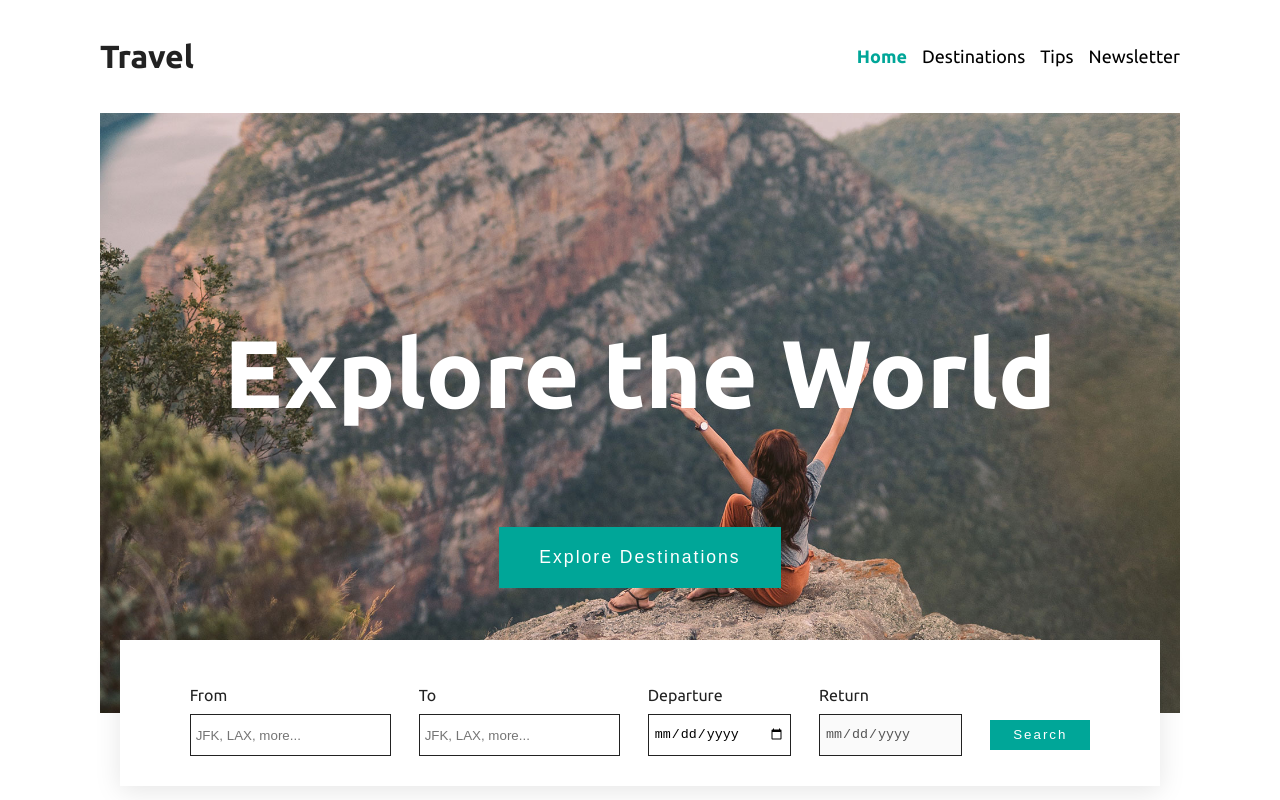
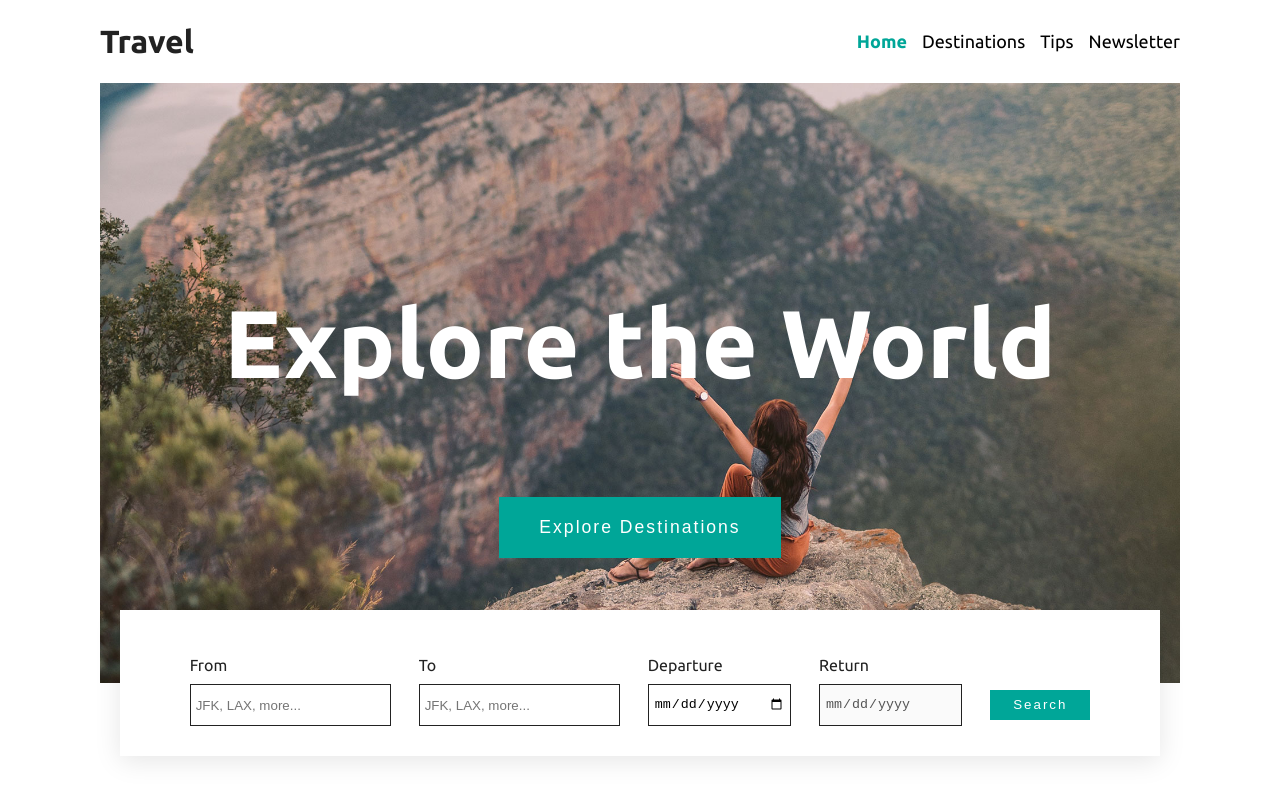
Before and after one commit to pharaoht/nextjs-flight-tickets, a Next.js app: page / in a window 1280 px wide. Built offline with nearby package versions, Linux system fonts and the light colour scheme.

Commit message:
css enhancements

```diff
--- a/app/tickets/Container/container.module.css
+++ b/app/tickets/Container/container.module.css
@@ -1,6 +1,7 @@
 .parentTicketContainer {
     padding: 0 100px;
     background-color: #f1f2f8;
+    height: 80vh;
 }
 
 .mainFlightInfo {
@@ -13,8 +14,10 @@
 }
 
 .ticketArea {
-    width: 100%;
+    width: 70%;
     display: flex;
+    height: calc(70vh - 10px);
+    overflow-y: scroll;
 }
 
 .sidebarTotal {
--- a/components/Main/main.module.css
+++ b/components/Main/main.module.css
@@ -0,0 +1,7 @@
+.container{
+    display: flex;
+    flex-direction: column;
+    width: 100%;
+    gap: 10px;
+    margin-top: 10px;
+}
--- a/components/Navbar/navbar.module.css
+++ b/components/Navbar/navbar.module.css
@@ -1,6 +1,6 @@
 .container {
     position: relative;
-    padding: 30px 100px;
+    padding: 15px 100px;
     display: flex;
     justify-content: space-between;
     align-items: center;
--- a/components/Searchbar/Searchbar.tsx
+++ b/components/Searchbar/Searchbar.tsx
@@ -121,7 +121,7 @@ const Searchbar = ({ getFlights }: SearchAdvanceProps) => {
                         </div>
                     </div>
                 </div>
-                { isExpanded && <Suspense fallback={<>loading</>}><SearchForm /> </Suspense>}
+                { isExpanded && <Suspense fallback={<>loading</>}><SearchForm setExpanded={setIsExpanded}/> </Suspense>}
             </div>
         </div>
     )
--- a/components/SearchbarForm/searchform.module.css
+++ b/components/SearchbarForm/searchform.module.css
@@ -1,5 +1,12 @@
 .container{
     color: #fff;
+    position: absolute;
+    background-color: #042759;
+    left: 0;
+    width: calc(100% - 220px);
+    margin-left:100px;
+    padding: 10px;
+    border-radius: 0px 0px 10px 10px;
 }
 
 .inputContainer{
--- /dev/null
+++ b/components/Ticket/ticket.module.css
@@ -0,0 +1,8 @@
+.container{
+    border: 1px solid black;
+}
+.headerContainer {
+    display: flex;
+    justify-content: space-between;
+    width: 100%;
+}
--- a/util/index.tsx
+++ b/util/index.tsx
@@ -97,7 +97,7 @@ export const getFlightParamBuilder = ( params: { key:string, value:string }[] )
 
     const baseStr = 'vehicle_type=aircraft&dtime_from=0:00&dtime_to=24:00&atime_from=0:00&atime_to=24:00&locale=en';
     const retStr = '&ret_dtime_from=0:00&ret_dtime_to=24:00&ret_atime_from=0:00&ret_atime_to=24:00';
-    const lstStr = '&limit=50';
+    const lstStr = '&limit=25';
 
     let qStr = '';
     params.map((itm, idx) => {
```
Also changed, not shown: components/Main/Main.tsx (+15 -1 lines), components/SearchbarForm/SearchbarForm.tsx (+6 -1 lines), components/Ticket/Ticket.tsx (+27 -2 lines), components/Ticket/ticket.module.tsx (deleted).
